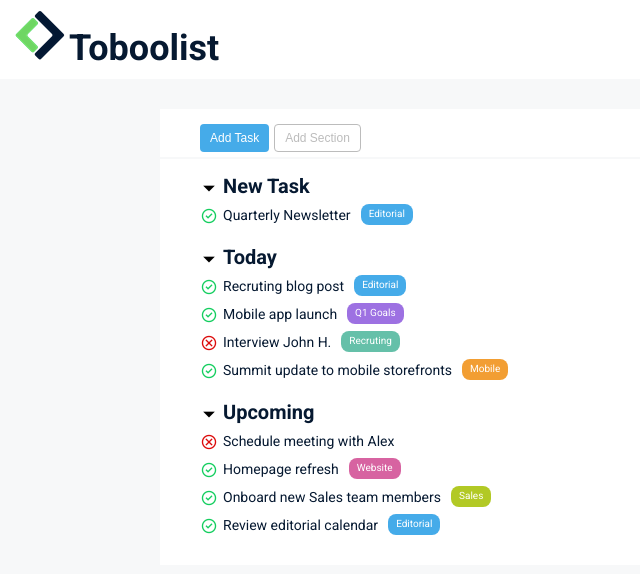
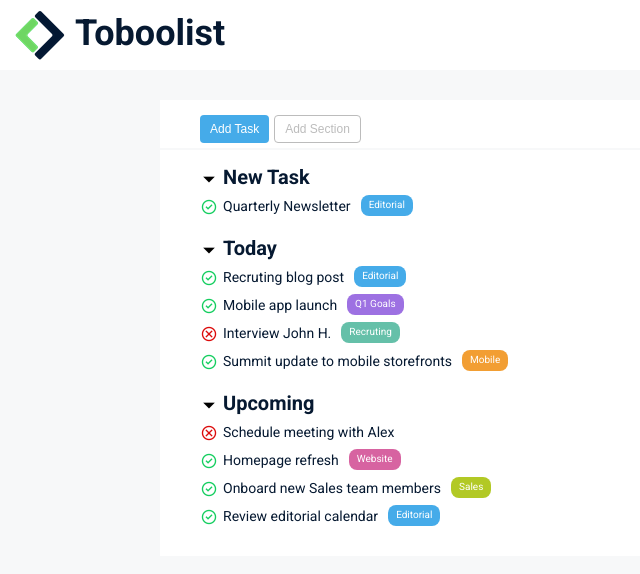
Before and after one commit to pietrobrighella/html-css-toboolist, a plain HTML site: page index.html in a window 1280 px wide. Shown: the whole page, without its empty margins (0-640 px from the left). Drawn offline with nearby package versions, Linux system fonts and the light colour scheme.

Commit message:
header align

```diff
--- a/css/style.css
+++ b/css/style.css
@@ -20,6 +20,8 @@ h1.text-logo {
     display: inline-block;
     color: rgb(6, 25, 49);
     font-size: 36px;
+    line-height: 1.3;
+    margin-left: 10px;
 }
 
 h2 {
@@ -52,6 +54,9 @@ button {
 header {
     background-color: white;
     padding: 10px 15px;
+    height:100%;
+    display: flex;
+    justify-content: left;
 }
 
 .container {
```
